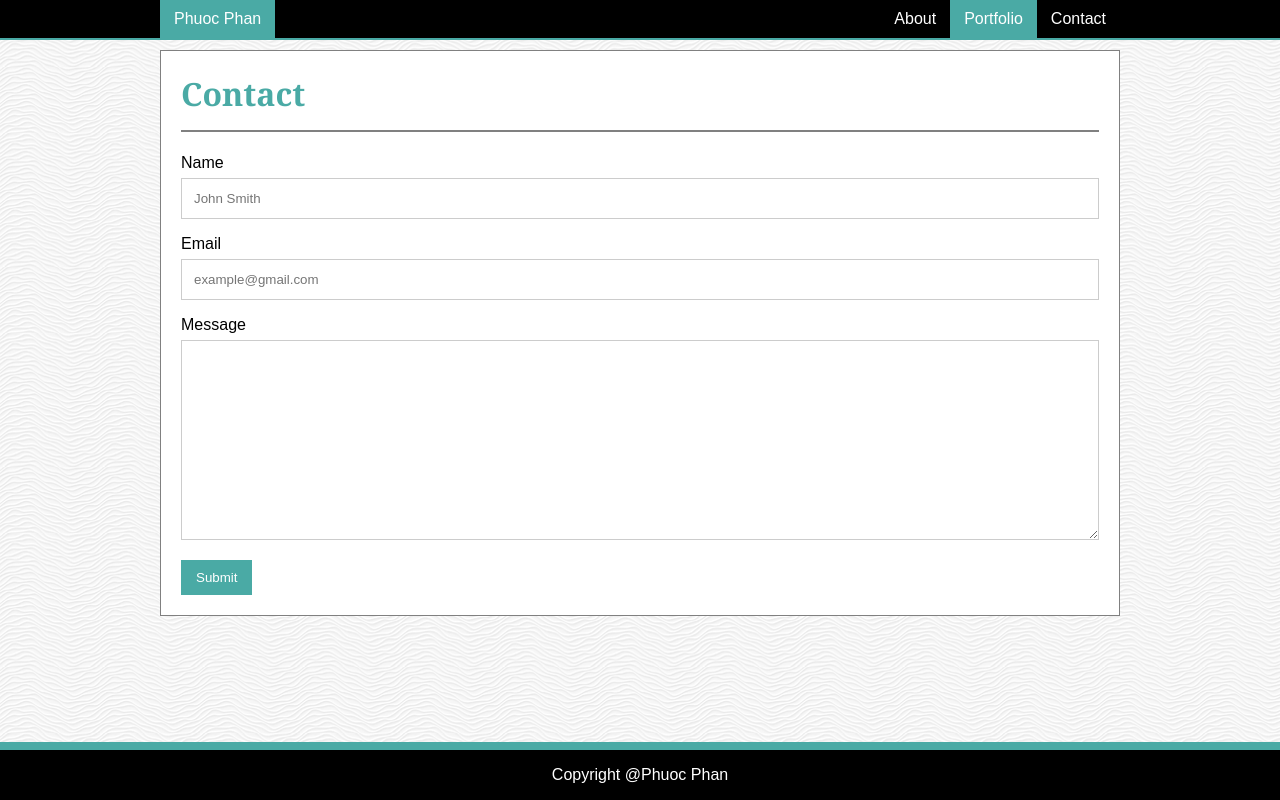
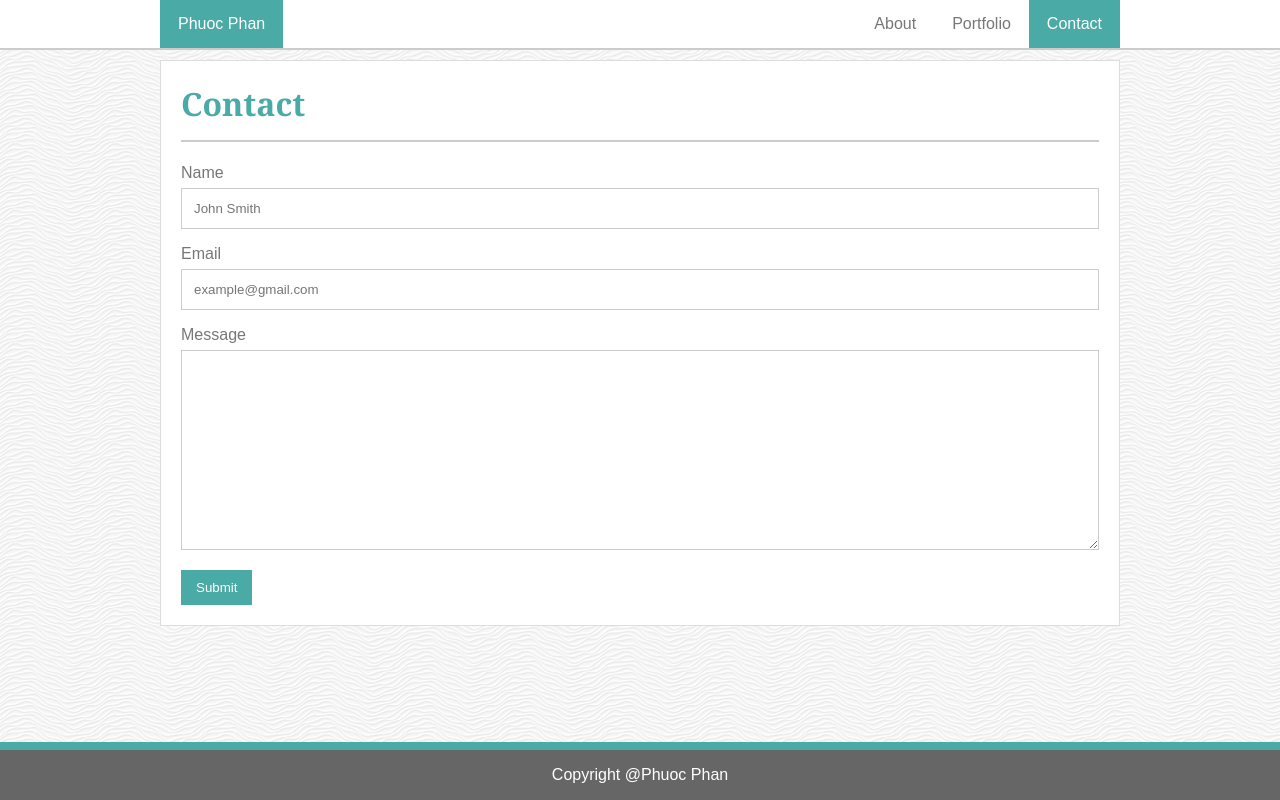
Before and after one commit to pphan93/Basic-Portfolio, a plain HTML site: page contact.html in a window 1280 px wide. Drawn offline with Linux system fonts and the light colour scheme.

Commit message:
Finished - made sure all the specifications are met

```diff
--- a/assets/css/style.css
+++ b/assets/css/style.css
@@ -1,16 +1,19 @@
+/*add this to remove browser specific padding by default - there padding around the whole page - make it look weird*/
 
-/*add this to remove browser specific padding by default - there padding around the whole page - make it look weird*/
 html, body {
     height: 100%;
     margin: 0;
 }
 
 /*apply to the whole page*/
+
 * {
     font-family: 'Arial', 'Helvetica Neue', Helvetica, sans-serif;
+    color: #777777;
 }
 
 /*wrapper for the whole page - color and add image*/
+
 #wrapper {
     width: 100%;
     min-height: 100%;
@@ -23,11 +26,12 @@ html, body {
 /*NAVIGATION*/
 
 .header {
-    background-color: black;
-    border-bottom: 2px solid#4aaaa5;
+    background-color: #ffffff;
+    border-bottom: 2px solid #cccccc;
 }
 
 /*nav list - add the width to match the content*/
+
 .header ul {
     list-style-type: none;
     margin: 0;
@@ -38,35 +42,39 @@ html, body {
 }
 
 /*Make the nav link float to the right except for the name - name is being override by the float left in the html file*/
+
 li {
     float: right;
 }
 
 li a {
     display: block;
-    color: white;
     text-align: center;
-    padding: 10px 14px;
+    padding: 15px 18px;
     /*remove the underline and or stuff*/
     text-decoration: none;
 }
 
 /*add hover over color for nav that is not active or the name section of left side*/
+
 li a:hover:not(.active):not(.name) {
-    background-color: #111;
+    background-color: rgb(230, 230, 230);
 }
 
 .active {
     background-color: #4aaaa5;
+    color: white;
 }
 
 /*color the title name section of the left of nav*/
+
 .name {
     background-color: #4aaaa5;
     color: white;
 }
 
 /*add specific hover color for the name*/
+
 .name:hover {
     background-color: #38807c;
 }
@@ -85,15 +93,15 @@ li a:hover:not(.active):not(.name) {
 .content {
     /*added this to fix the float left for the div that inside the content div - portfolio section*/
     overflow: hidden;
-    background-color: white;
-    border: 1px solid grey;
+    background-color: #ffffff;
+    border: 1px solid #dddddd;
     padding: 0px 20px 20px 20px;
 }
 
 .content h1 {
     font-family: 'Georgia', Times, Times New Roman, serif;
     color: #4aaaa5;
-    border-bottom: 2px solid grey;
+    border-bottom: 2px solid #cccccc;
     padding-bottom: 15px;
 }
 
@@ -162,7 +170,7 @@ li a:hover:not(.active):not(.name) {
 /*FOOTER*/
 
 .footer {
-    background-color: black;
+    background-color: #666666;
     width: 100%;
     height: 50px;
     /*make the footer stay at bottom*/
@@ -170,6 +178,9 @@ li a:hover:not(.active):not(.name) {
     bottom: 0;
     margin-top: -50px;
     text-align: center;
-    color: white;
     border-top: 8px solid #4aaaa5;
 }
+
+.footer p {
+    color: white;
+}
--- a/contact.html
+++ b/contact.html
@@ -15,9 +15,9 @@
             <ul>
                 <!--Add the float left for the name - this will override what the style is in the css-->
                 <li style="float: left"><a class="name" href="#home">Phuoc Phan</a></li>
-                <li><a href="contact.html">Contact</a></li>
+                <li><a class="active" href="contact.html">Contact</a></li>
                 <!--class active - give it a different color to indicated which page users are on-->
-                <li><a class="active" href="portfolio.html">Portfolio</a></li>
+                <li><a href="portfolio.html">Portfolio</a></li>
                 <li><a href="index.html">About</a></li>
 
             </ul>
```
Also changed, not shown: index.html (+2 -1 lines).
